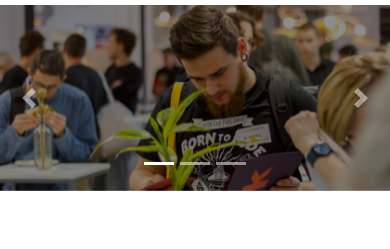
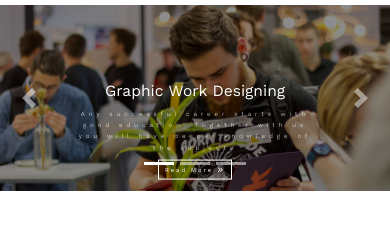
Before and after one commit to nganle2911/CyberLearn_Front-end_Foundation, a website: page Instruction-Cyber/index.html in a window 390 px wide. Shown: the part 105-354 px from the top of the page. Drawn offline with nearby package versions, Linux system fonts and the light colour scheme; a script that the page names is missing.

Commit message:
Responsive for Carousel

```diff
--- a/Instruction-Cyber/css/style.css
+++ b/Instruction-Cyber/css/style.css
@@ -161,7 +161,7 @@ html, body {
 
 #carouselCyber .carousel-caption p {
     letter-spacing: 4px;
-    line-height: 1.8rem;
+    line-height: 1.8em;
     width: 70%;
     margin: 0 auto;
     margin-bottom: 25px;
@@ -181,6 +181,10 @@ html, body {
 #carouselCyber .carousel-caption button:hover {
     background-color: #ff4f81;
     border-color: #ff4f81;
+}
+
+#carouselCyber .carousel-control-prev, #carouselCyber .carousel-control-next {
+    z-index: 11;
 }
 
 /* WELCOME */
@@ -533,6 +537,26 @@ footer {
 /* HEADER */
 /* Using max-width: big screens, then small screens */
 
+@media screen and (max-width:1199.98px) {
+    #carouselCyber .carousel-caption  {
+        top: 50%;
+    }
+
+    #carouselCyber .carousel-caption h1 {
+        font-size: 4vw;
+    }
+
+    #carouselCyber .carousel-caption p {
+        font-size: 1.6vw;
+        margin-bottom: 0.5em;
+    }
+
+    #carouselCyber .carousel-caption button {
+        font-size: 1.5vw;
+        padding: 0.8em 1em;
+    }
+}
+
 @media screen and (max-width:991.98px) {
     .nav-instruction .navbar-brand p:first-child {
         font-size: 3vw;
--- a/Instruction-Cyber/index.html
+++ b/Instruction-Cyber/index.html
@@ -118,7 +118,7 @@
             <div class="carousel-inner">
                 <div class="carousel-item active">
                     <img src="./img/banner1.jpg" class="d-block w-100" alt="banner1">
-                    <div class="container carousel-caption d-none d-md-block">
+                    <div class="container carousel-caption">
                         <h1>Graphic Work Designing</h1>
                         <p>Any successful career starts with good education. Together with us you will have deeper knowledge of the subjects</p>
                         <button class="btn">Read More <i class="fa fa-angle-double-right"></i></button>
@@ -126,7 +126,7 @@
                 </div>
                 <div class="carousel-item">
                     <img src="./img/banner2.jpg" class="d-block w-100" alt="banner2">
-                    <div class="container carousel-caption d-none d-md-block">
+                    <div class="container carousel-caption">
                         <h1>Financial Analyst Course</h1>
                         <p>Any successful career starts with good education. Together with us you will have deeper knowledge of the subjects</p>
                         <button class="btn">Read More <i class="fa fa-angle-double-right"></i></button>
@@ -134,7 +134,7 @@
                 </div>
                 <div class="carousel-item">
                     <img src="./img/banner3.jpg" class="d-block w-100" alt="banner3">
-                    <div class="container carousel-caption d-none d-md-block">
+                    <div class="container carousel-caption">
                         <h1>Digital Marketing Course</h1>
                         <p>Any successful career starts with good education. Together with us you will have deeper knowledge of the subjects</p>
                         <button class="btn">Read More <i class="fa fa-angle-double-right"></i></button>
```
